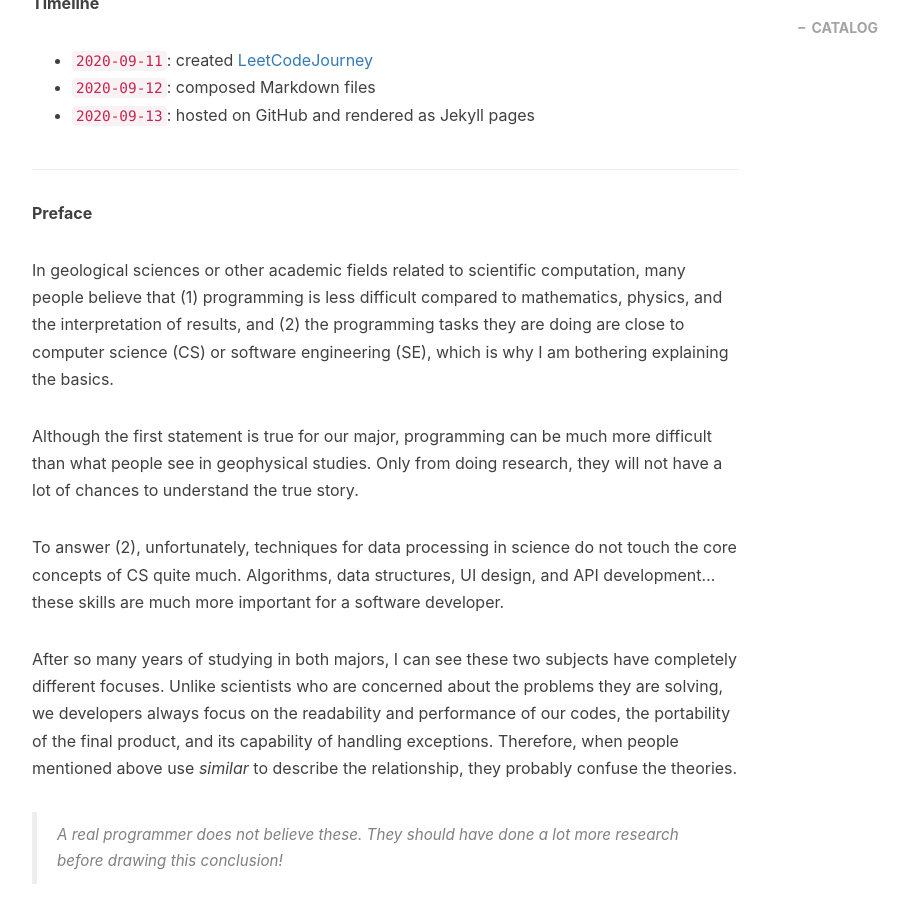
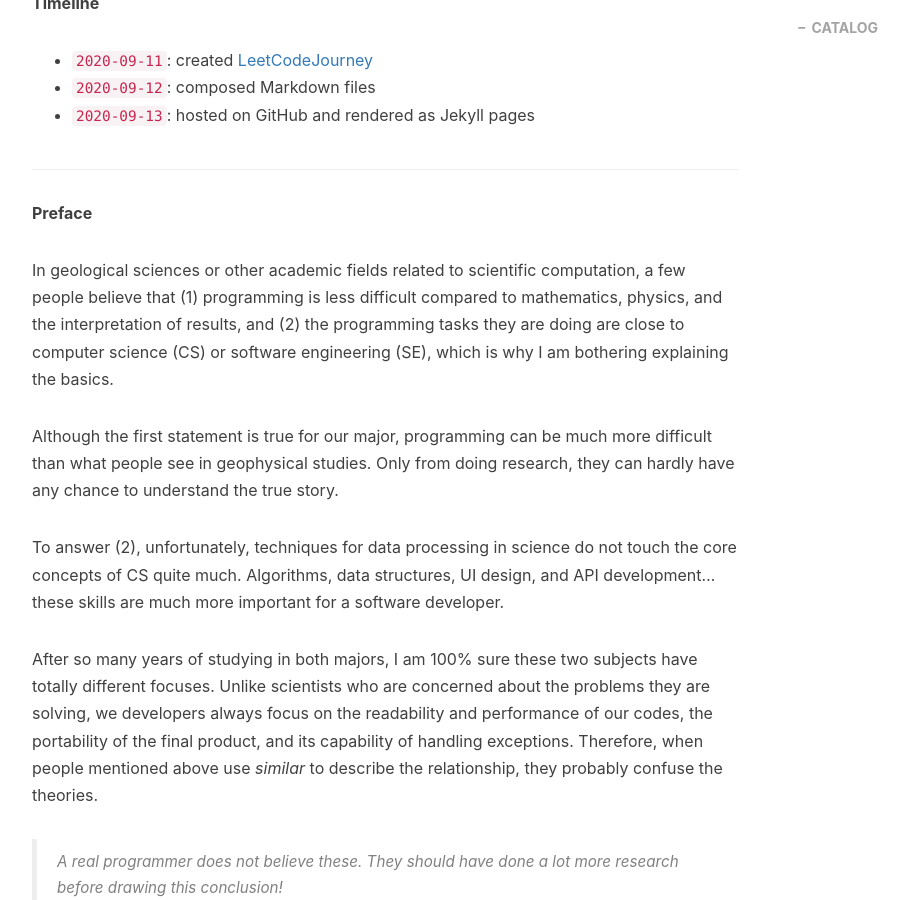
Before and after one commit to gengyu89/gengyu89.github.io, a Jekyll site: the page built from _posts/2020-09-13-leetcode-journey.markdown, in a window 1280 px wide and 900 px high, scrolled down 643 px. Shown: the whole window, without its empty margins (233-1142 px from the left). Built offline with Jekyll 4.4.1, drawn with Linux system fonts in a browser that asks for light colours; nearby versions of some CDN libraries; comment, search, counter and statistics services are not loaded.

Commit message:
highly insultive

```diff
--- a/_posts/2020-09-13-leetcode-journey.markdown
+++ b/_posts/2020-09-13-leetcode-journey.markdown
@@ -23,13 +23,13 @@ tags:
 
 **Preface**
 
-In geological sciences or other academic fields related to scientific computation, many people believe that (1) programming is less difficult compared to mathematics, physics, and the interpretation of results, and (2) the programming tasks they are doing are close to computer science (CS) or software engineering (SE), which is why I am bothering explaining the basics.
+In geological sciences or other academic fields related to scientific computation, a few people believe that (1) programming is less difficult compared to mathematics, physics, and the interpretation of results, and (2) the programming tasks they are doing are close to computer science (CS) or software engineering (SE), which is why I am bothering explaining the basics.
 
-Although the first statement is true for our major, programming can be much more difficult than what people see in geophysical studies. Only from doing research, they will not have a lot of chances to understand the true story.
+Although the first statement is true for our major, programming can be much more difficult than what people see in geophysical studies. Only from doing research, they can hardly have any chance to understand the true story.
 
 To answer (2), unfortunately, techniques for data processing in science do not touch the core concepts of CS quite much. Algorithms, data structures, UI design, and API development... these skills are much more important for a software developer.
 
-After so many years of studying in both majors, I can see these two subjects have completely different focuses. Unlike scientists who are concerned about the problems they are solving, we developers always focus on the readability and performance of our codes, the portability of the final product, and its capability of handling exceptions. Therefore, when people mentioned above use *similar* to describe the relationship, they probably confuse the theories.
+After so many years of studying in both majors, I am 100% sure these two subjects have totally different focuses. Unlike scientists who are concerned about the problems they are solving, we developers always focus on the readability and performance of our codes, the portability of the final product, and its capability of handling exceptions. Therefore, when people mentioned above use *similar* to describe the relationship, they probably confuse the theories.
 
 > A real programmer does not believe these. They should have done a lot more research before drawing this conclusion!
 
```
